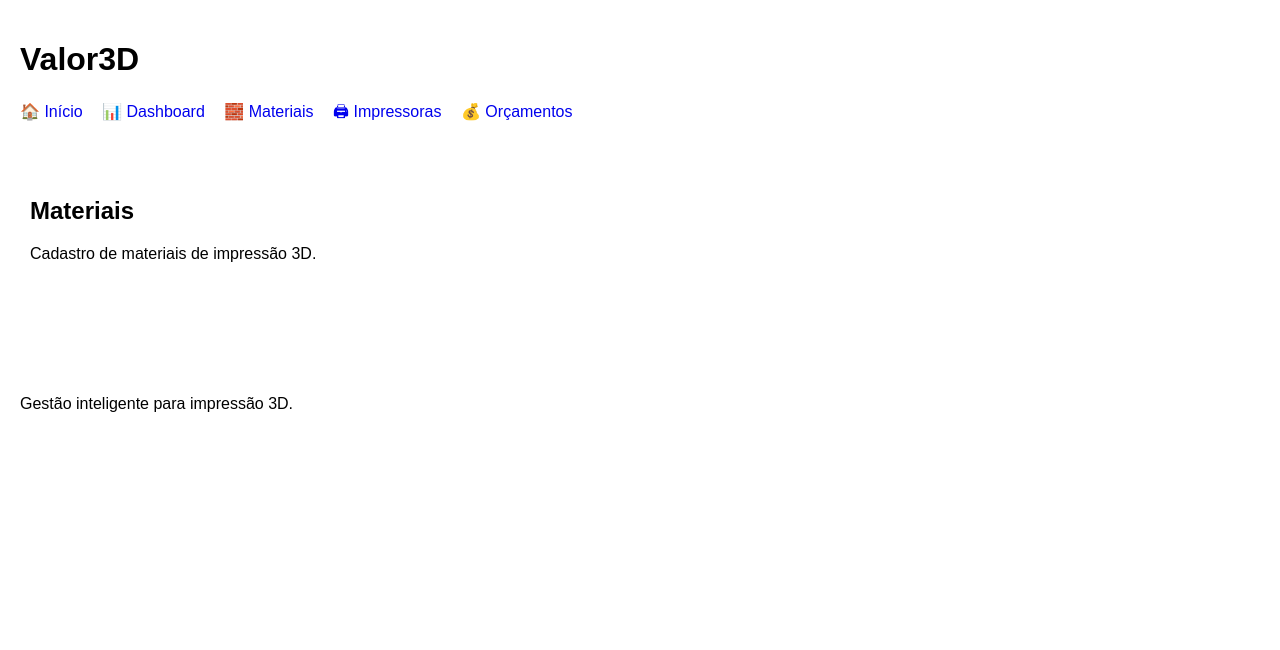
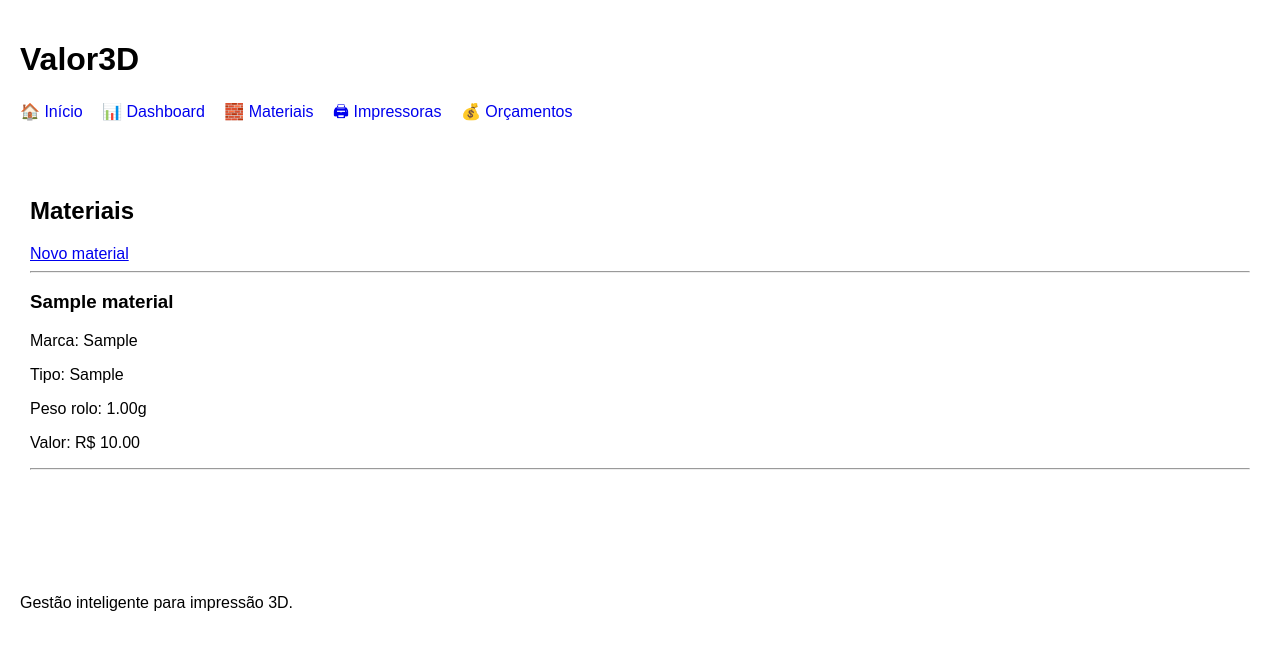
Before and after one commit to adrianegit/valor3d, a Django app: page /materiais/ in a window 1280 px wide. Shown: the top 650 px of the page. Run offline with Django 5.2, Linux system fonts and the light colour scheme; tables that the repository leaves empty hold one stand-in row (values such as "Sample post").

Commit message:
CRUD de materiais - cadastro e listagem funcionando

```diff
--- a/sistema/core/templates/core/materiais.html
+++ b/sistema/core/templates/core/materiais.html
@@ -9,9 +9,53 @@ Materiais
 </h2>
 
 
+<a href="/materiais/novo/">
+    Novo material
+</a>
+
+
+<hr>
+
+
+{% for material in materiais %}
+
+
+<div>
+
+    <h3>
+        {{ material.nome }}
+    </h3>
+
+    <p>
+        Marca: {{ material.marca }}
+    </p>
+
+    <p>
+        Tipo: {{ material.tipo }}
+    </p>
+
+    <p>
+        Peso rolo: {{ material.peso_rolo }}g
+    </p>
+
+    <p>
+        Valor: R$ {{ material.valor_rolo }}
+    </p>
+
+</div>
+
+
+<hr>
+
+
+{% empty %}
+
 <p>
-Cadastro de materiais de impressão 3D.
+Nenhum material cadastrado.
 </p>
 
 
+{% endfor %}
+
+
 {% endblock %}
--- a/sistema/core/urls.py
+++ b/sistema/core/urls.py
@@ -10,6 +10,12 @@ urlpatterns = [
 
     path('materiais/', views.materiais, name='materiais'),
 
+    path(
+        'materiais/novo/',
+        views.novo_material,
+        name='novo_material'
+    ),
+
     path('impressoras/', views.impressoras, name='impressoras'),
 
     path('orcamentos/', views.orcamentos, name='orcamentos'),
--- a/sistema/core/views.py
+++ b/sistema/core/views.py
@@ -1,5 +1,6 @@
-from django.shortcuts import render
+from django.shortcuts import render, redirect
 from .models import Material, Impressora, Orcamento
+from .forms import MaterialForm
 
 
 
@@ -28,7 +29,15 @@ def dashboard(request):
 
 def materiais(request):
 
-    return render(request, 'core/materiais.html')
+    materiais = Material.objects.all()
+
+    return render(
+        request,
+        'core/materiais.html',
+        {
+            'materiais': materiais
+        }
+    )
 
 
 
@@ -41,3 +50,30 @@ def impressoras(request):
 def orcamentos(request):
 
     return render(request, 'core/orcamentos.html')
+
+
+def novo_material(request):
+
+    if request.method == 'POST':
+
+        form = MaterialForm(request.POST)
+
+        if form.is_valid():
+
+            form.save()
+
+            return redirect('/materiais/')
+
+
+    else:
+
+        form = MaterialForm()
+
+
+    return render(
+        request,
+        'core/material_form.html',
+        {
+            'form': form
+        }
+    )
```
Also changed, not shown: sistema/core/forms.py (added, +17 -0 lines), sistema/core/templates/core/material_form.html (added, +28 -0 lines).
